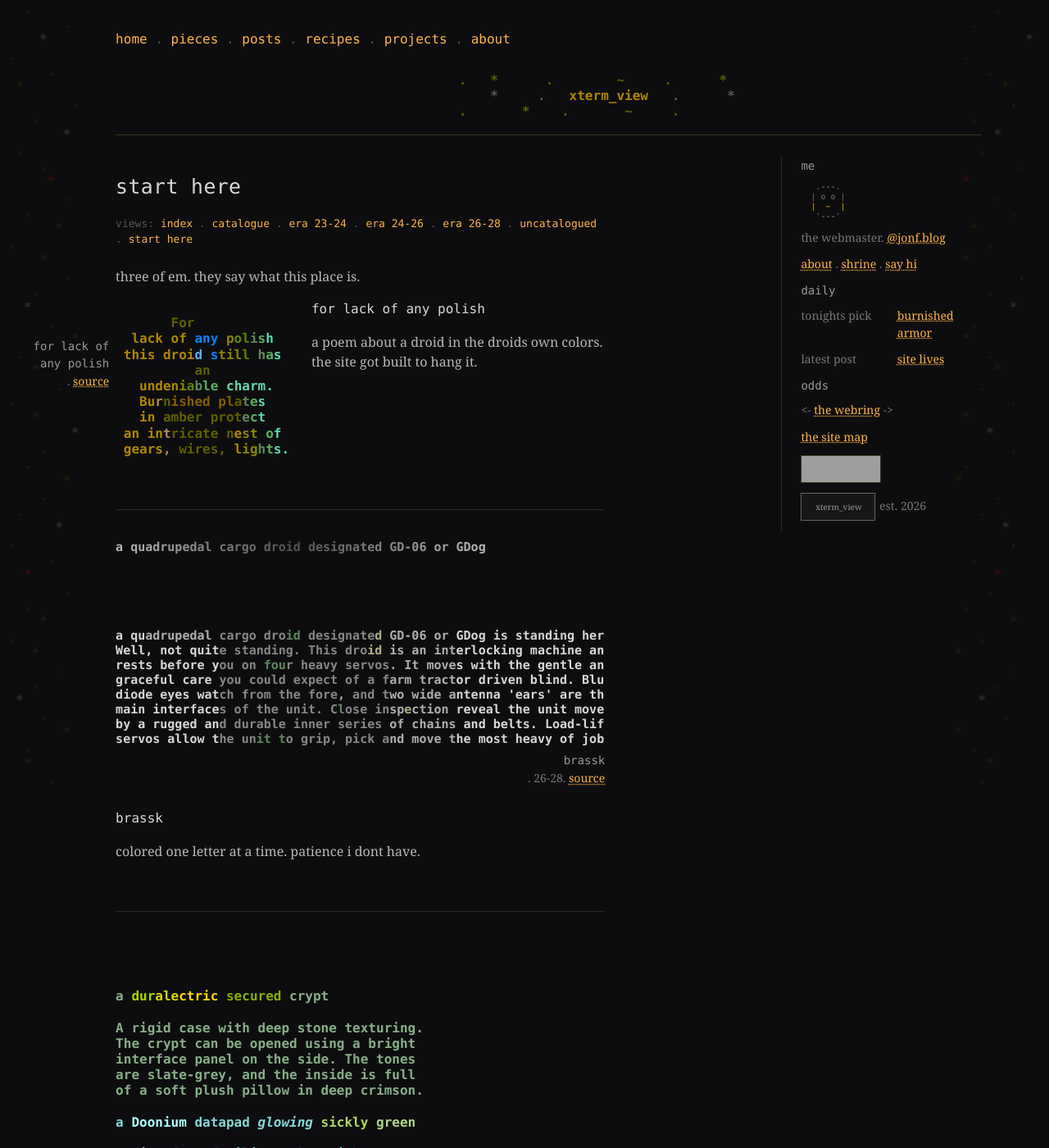
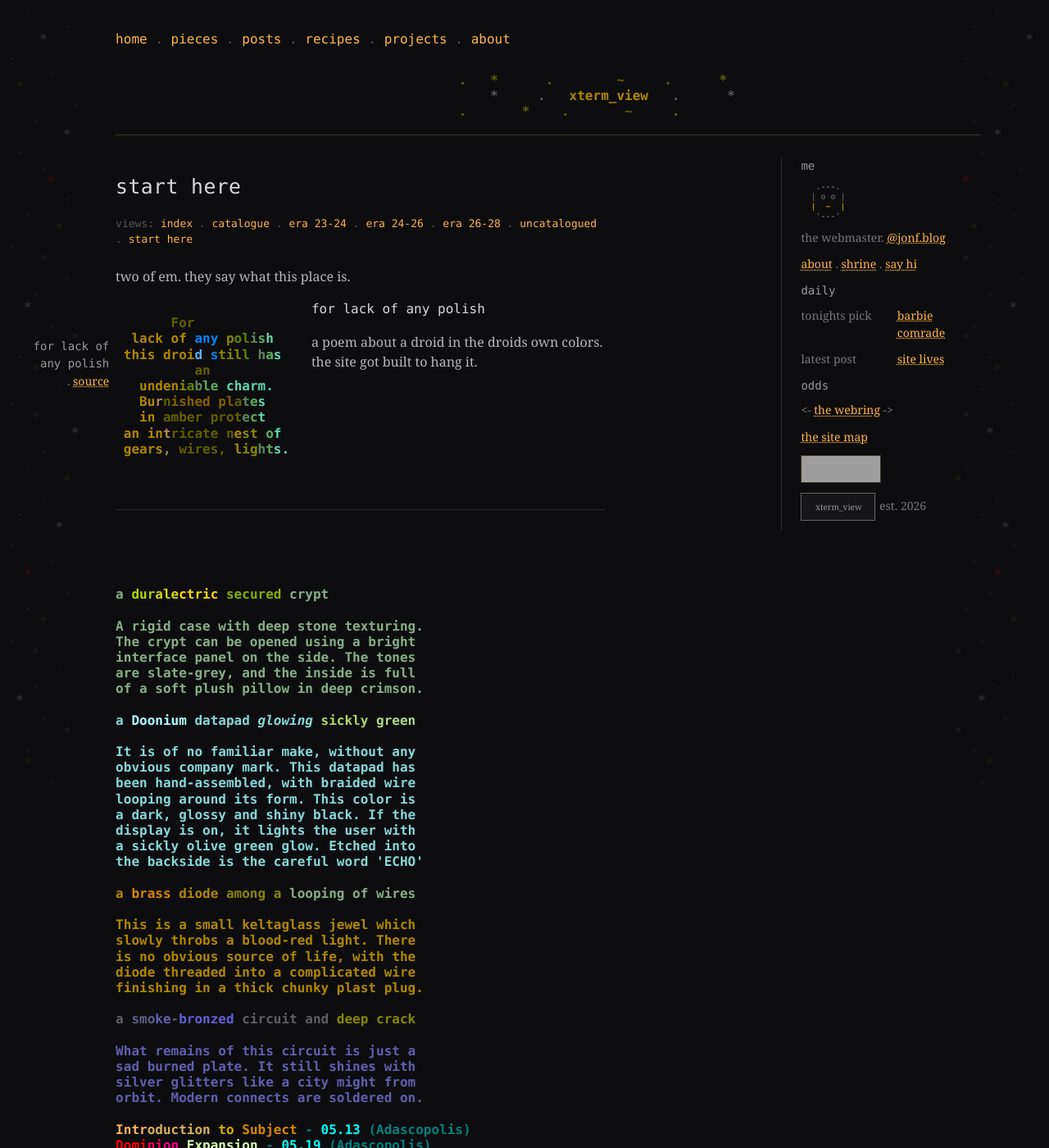
Before and after one commit to jf-atray/jf-atray.github.io, a Jekyll site: the page built from pieces/start-here.md, in a window 1280 px wide and 1400 px high. Shown: the whole window at 82% size. Built offline with Jekyll 4.4.1, drawn with Linux system fonts in a browser that asks for light colours; grey boxes are pictures that could not be loaded.

Commit message:
brassk deleted
Generated with [Devin](https://devin.ai)

Co-Authored-By: Devin <158243242+devin-ai-integration[bot]@users.noreply.github.com>

```diff
--- a/art/brassk.txt
+++ /dev/null
@@ -1,14 +0,0 @@
-&#b7b6b5a&#b3b2b1 &#aeaeacq&#aaaaa8u&#a5a5a3a&#a1a19fd&#9d9d9br&#989996u&#949492p&#8f908de&#8b8c89d&#868884a&#828480l&#7e7f7c &#797b77c&#757773a&#70736er&#6c6f6ag&#676a65o&#636661 &#5f625dd&#5a5e58r&#565954o&#51554fid&#555953 &#595d57d&#5d605be&#61645fs&#656863i&#696c67g&#6e706cn&#727470a&#767874t&#7a7c78e&#7e807cd&#828380 &#868784G&#8a8b88D&#8e8f8c-&#9293900&#9697946&#9a9b98 &#9f9f9do&#a3a3a1r&#a7a6a5 &#abaaa9G&#afaeadD&#b3b2b1o&#b7b6b5g
-
-
-
-
-
-&188a qu&145adrupedal&144 &102cargo dro&065id&101 &102designate&144d&145 GD-06 or &188GDog is standing here.
-&188Well, not quit&102e standing. This dro&144id &145is an int&188erlocking machine and
-&188rests before y&102ou on &065fou&102r heavy servos&145. It move&188s with the gentle and
-&188graceful care &102you could expect of a f&145arm tract&188or driven blind. Blue
-&188diode eyes wat&102ch from the fore&144,&102 and t&145wo wide a&188ntenna 'ears' are the
-&188main interface&102s of the unit. C&065l&102ose in&145sp&144e&145ction &188reveal the unit moves
-&188by a rugged an&102d durable inner series &145of chains&188 and belts. Load-lift
-&188servos allow t&102he un&065it t&102o grip, pick a&145nd move t&188he most heavy of jobs.
--- a/pieces/start-here.md
+++ b/pieces/start-here.md
@@ -2,26 +2,18 @@
 title: start here
 permalink: /pieces/start-here.html
 parent: /pieces.html
-pieces: [droid, brassk, sov]
+pieces: [droid, sov]
 ---
 
 {% include views.html dir="/pieces/" index="/pieces.html" %}
 
-three of em. they say what this place is.
+two of em. they say what this place is.
 
 <section class="exhibit">
   {% xterm_file droid.txt cap:left %}
   <div class="placard">
     <h3>for lack of any polish</h3>
     <p>a poem about a droid in the droids own colors. the site got built to hang it.</p>
-  </div>
-</section>
-
-<section class="exhibit flip">
-  {% xterm_file brassk.txt %}
-  <div class="placard">
-    <h3>brassk</h3>
-    <p>colored one letter at a time. patience i dont have.</p>
   </div>
 </section>
 
```
Also changed, not shown: _pieces/brassk.md (deleted, +0 -5 lines), pieces.md (+0 -8 lines).
